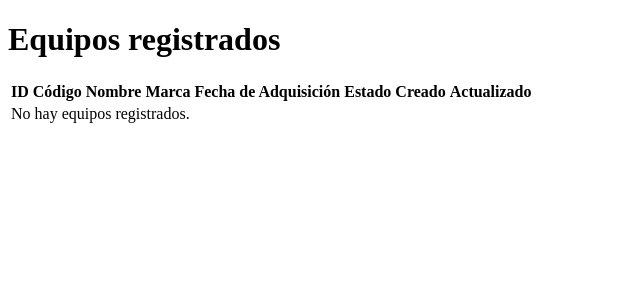
After one commit to Aldo-Gome/Aldo_Exa2, a Laravel app: template Aldo_Exa2/resources/views/equipos/index.blade.php in a window 1280 px wide. The commit adds this page. Shown: the top 300 px of the page, without its empty margins (0-640 px from the left). Run offline with Laravel 12, Linux system fonts and the light colour scheme; the template is opened without the code that fills it, so the values that code supplies are empty.

Commit message:
Mostrar registro

```diff
--- a/Aldo_Exa2/database/seeders/DatabaseSeeder.php
+++ b/Aldo_Exa2/database/seeders/DatabaseSeeder.php
@@ -10,6 +10,7 @@ class DatabaseSeeder extends Seeder
     {
         $this->call([
             UsuarioDemoSeeder::class,
+            ProductoSeeder::class,
         ]);
     }
 }
--- /dev/null
+++ b/Aldo_Exa2/resources/views/equipos/index.blade.php
@@ -0,0 +1,38 @@
+@extends('layouts.app')
+
+@section('contenido')
+    <h1>Equipos registrados</h1>
+
+    <table>
+        <thead>
+            <tr>
+                <th>ID</th>
+                <th>Código</th>
+                <th>Nombre</th>
+                <th>Marca</th>
+                <th>Fecha de Adquisición</th>
+                <th>Estado</th>
+                <th>Creado</th>
+                <th>Actualizado</th>
+            </tr>
+        </thead>
+        <tbody>
+            @forelse ($equipos as $equipo)
+                <tr>
+                    <td>{{ $equipo->id }}</td>
+                    <td>{{ $equipo->codigo }}</td>
+                    <td>{{ $equipo->nombre }}</td>
+                    <td>{{ $equipo->marca }}</td>
+                    <td>{{ $equipo->fecha_adquisicion }}</td>
+                    <td>{{ $equipo->estado }}</td>
+                    <td>{{ $equipo->created_at }}</td>
+                    <td>{{ $equipo->updated_at }}</td>
+                </tr>
+            @empty
+                <tr>
+                    <td colspan="8">No hay equipos registrados.</td>
+                </tr>
+            @endforelse
+        </tbody>
+    </table>
+@endsection
--- a/Aldo_Exa2/resources/views/inicio.blade.php
+++ b/Aldo_Exa2/resources/views/inicio.blade.php
@@ -2,5 +2,5 @@
 
 @section('contenido')
     <h1>Inicio</h1>
-    <p>Ingresaste correctamente a Inventario.</p>
+    <p>Ingresaste correctamente a Inventario-Equipos</p>
 @endsection
--- a/Aldo_Exa2/routes/web.php
+++ b/Aldo_Exa2/routes/web.php
@@ -1,7 +1,8 @@
 <?php
 
-// Cascaron Inventario, etapa 1
+// Cascaron Inventario, etapa 2
 
+use App\Http\Controllers\EquipoController;
 use App\Http\Controllers\LoginController;
 use Illuminate\Support\Facades\Route;
 
@@ -14,7 +15,12 @@ Route::post('/login', [LoginController::class, 'store'])
     ->middleware('throttle:6,1')->name('login.store');
 
 Route::middleware('auth')->group(function () {
-    Route::view('/inicio', 'inicio')->name('inicio');
+    Route::get('/inicio', function () {
+        return redirect()->route('equipos.index');
+    })->name('inicio');
+
+    Route::get('/equipos', [EquipoController::class, 'index'])
+        ->name('equipos.index');
 
     Route::post('/logout', [LoginController::class, 'destroy'])->name('logout');
 });
```
Also changed, not shown: Aldo_Exa2/app/Http/Controllers/EquipoController.php (added, +15 -0 lines), Aldo_Exa2/app/Models/Equipo.php (added, +13 -0 lines), Aldo_Exa2/database/factories/EquipoFactory.php (added, +22 -0 lines), Aldo_Exa2/database/seeders/EquipoSeeder.php (added, +16 -0 lines), Aldo_Exa2/database/migrations/0001_01_01_000004_create_Equipo_table.php (added).
